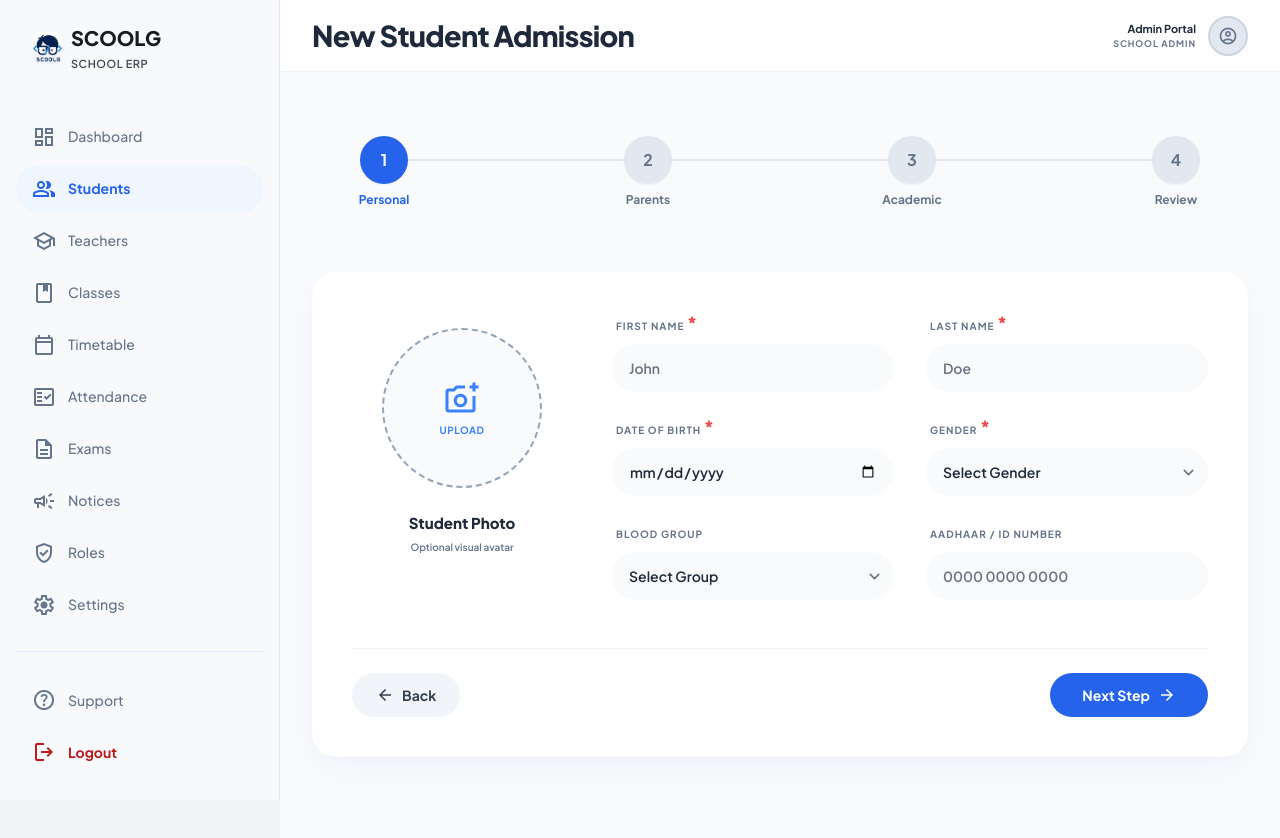
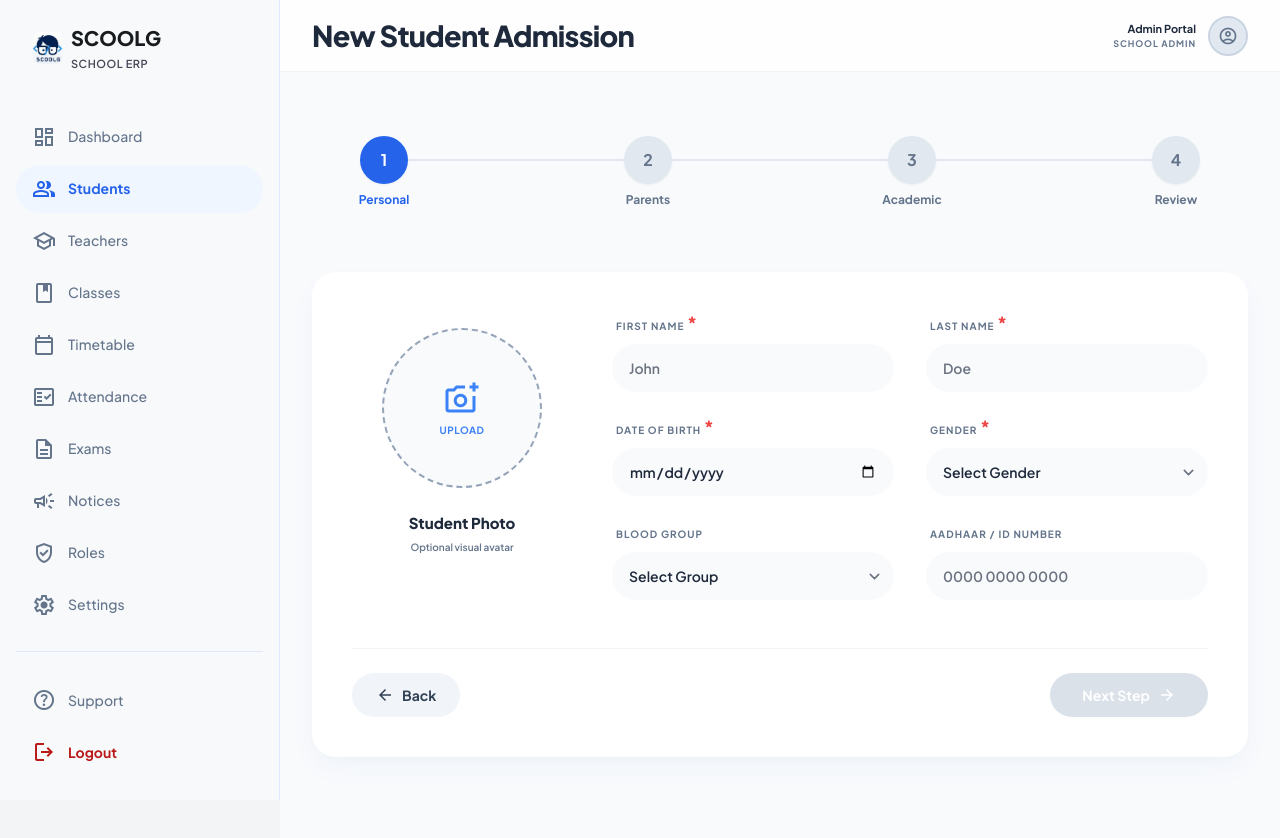
Before and after one commit to NeerajBhatt411/scoolg_project_source, a React (Vite) app in the folder school-admin-panel/: page /admin/students/add in a window 1280 px wide. Shown: the top 838 px of the page. Built offline with nearby package versions, Linux system fonts and the light colour scheme; sample sign-in values are in the browser's storage.

Commit message:
auto-disable admission next button until current step is valid

```diff
--- a/school-admin-panel/src/pages/AddStudent.jsx
+++ b/school-admin-panel/src/pages/AddStudent.jsx
@@ -122,6 +122,17 @@ const AddStudent = () => {
 
         setErrors(newErrors);
         return Object.keys(newErrors).length === 0;
+    };
+
+    const isStepValid = (step) => {
+        if (step === 1) {
+            return formData.firstName && formData.lastName && formData.dateOfBirth && formData.gender;
+        } else if (step === 2) {
+            return formData.fatherName && formData.motherName && formData.primaryContact;
+        } else if (step === 3) {
+            return formData.class && formData.section && formData.rollNumber && formData.dateOfAdmission && formData.currentAddress;
+        }
+        return true;
     };
 
     const handleNext = async () => {
@@ -421,9 +432,13 @@ const AddStudent = () => {
                                 Back
                             </button>
                             <button
-                                className={`flex items-center gap-2 px-8 py-3 text-white font-bold text-sm rounded-xl hover:shadow-lg transition-all active:scale-95 ${currentStep === 4 ? 'bg-green-600 hover:shadow-green-500/30' : 'bg-[#2563eb] hover:shadow-blue-500/30'}`}
+                                className={`flex items-center gap-2 px-8 py-3 text-white font-bold text-sm rounded-xl transition-all active:scale-95 ${
+                                    !isStepValid(currentStep)
+                                    ? 'bg-slate-300 cursor-not-allowed opacity-70'
+                                    : (currentStep === 4 ? 'bg-green-600 hover:shadow-green-500/30 hover:shadow-lg' : 'bg-[#2563eb] hover:shadow-blue-500/30 hover:shadow-lg')
+                                }`}
                                 onClick={handleNext}
-                                disabled={isLoading}
+                                disabled={isLoading || !isStepValid(currentStep)}
                             >
                                 {isLoading ? 'Processing...' : (currentStep === 4 ? 'Confirm & Admit' : 'Next Step')}
                                 {!isLoading && <span className="material-symbols-outlined text-[18px]">{currentStep === 4 ? 'check' : 'arrow_forward'}</span>}
```
